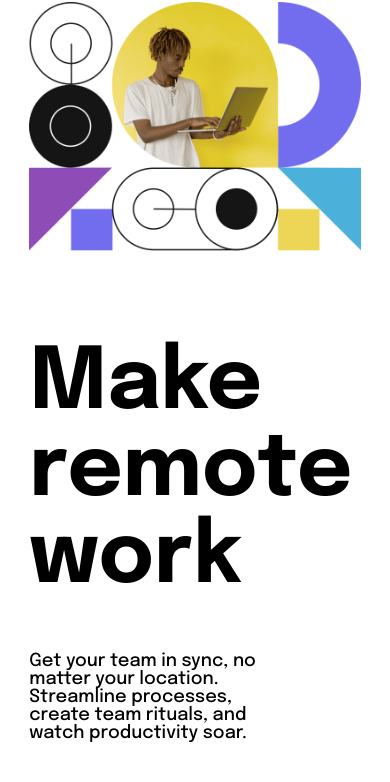
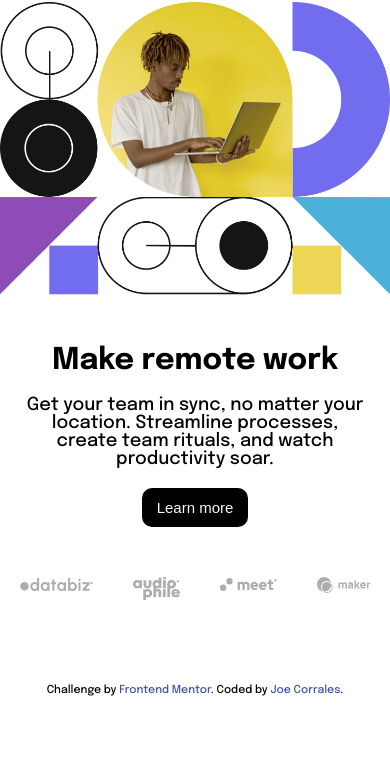
Before and after one commit to Jcorrales07/Landing-Page, a plain HTML site: page index.html in a window 390 px wide. Shown: the part 62-844 px from the top of the page. Drawn offline with Linux system fonts and the light colour scheme.

Commit message:
mobile hecho, falta el JavaScript

```diff
--- a/styles/styles.css
+++ b/styles/styles.css
@@ -155,6 +155,33 @@ body {
 
     .content-container {
         display: block;
+        width: 100%;
+    }
+
+    .info-section {
+        margin-top: var(--Margin-Bottom);
+        align-items: center;
+        text-align: center;
+    }
+
+    .info-section p {
+        width: 90%;
+        margin-bottom: 2rem;
+    }
+
+    .info-section .main-title {
+        font-size: 3rem;
+        margin-bottom: 2rem;
+    }
+
+    .btn-learn-more {
+        width: 27%;
+        padding: 1rem;
+        margin-bottom: var(--Margin-Bottom);
+    }
+
+    .sponsors {
+        width: 90%;
     }
 
     .mobile {
```
